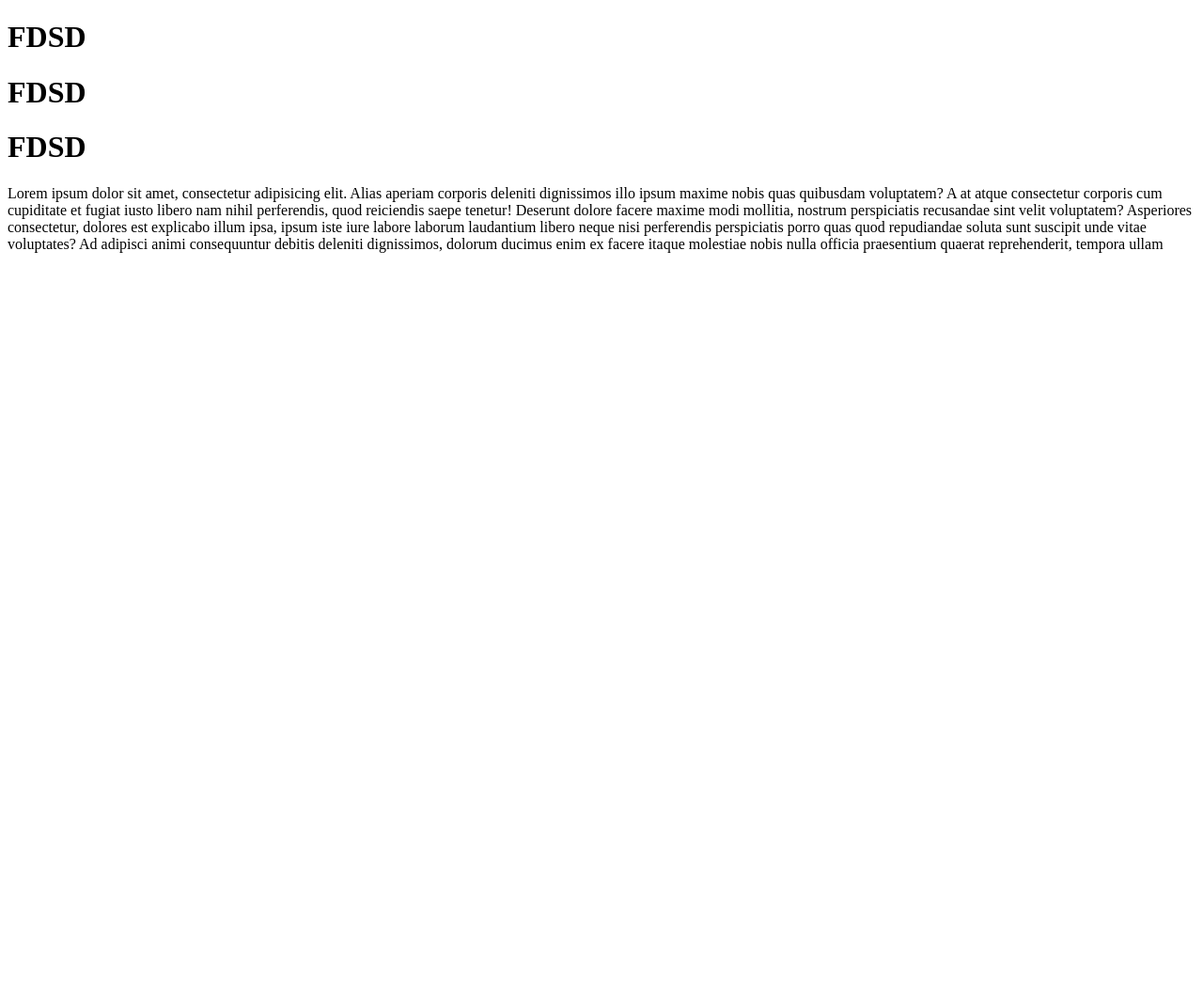
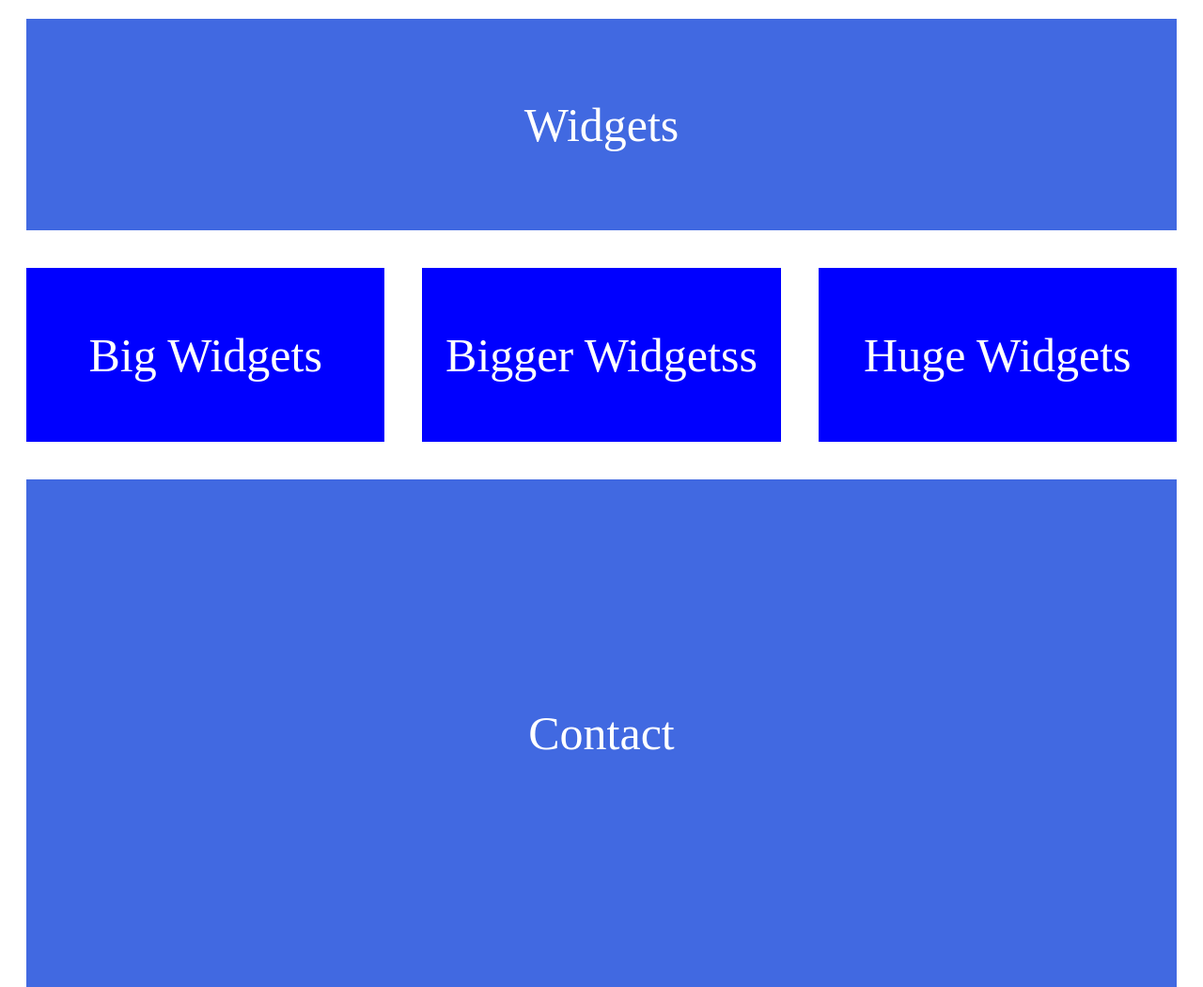
Before and after one commit to Sergey23131/html_proj, a plain HTML site: page lesson/index.html in a window 1280 px wide. Shown: the whole page at 94% size. Before the commit the page ends 800 px from the top, so only its background shows below. Drawn offline with Linux system fonts and the light colour scheme.

Commit message:
HTML_flex_1

```diff
--- /dev/null
+++ b/lesson/flex.css
@@ -0,0 +1,41 @@
+.main_box {
+    font-size: 50px;
+    width: 100%;
+    height: 900px;
+    color: white;
+}
+
+.first_block {
+    height: 25%;
+    display: flex;
+    justify-content: center;
+    align-items: center;
+    background-color: royalblue;
+    margin: 20px;
+
+}
+
+.second_block {
+    height: 25%;
+    display: flex;
+
+
+}
+
+.box {
+    margin: 20px;
+    display: flex;
+    justify-content: center;
+    align-items: center;
+    width: 33.3333%;
+    background-color: blue;
+}
+
+.third_block {
+    height: 60%;
+    margin: 20px;
+    display: flex;
+    justify-content: center;
+    align-items: center;
+    background-color: royalblue;
+}
--- a/lesson/index.html
+++ b/lesson/index.html
@@ -3,19 +3,21 @@
 <head>
     <meta charset="UTF-8" content="ie=edge">
     <title>Title</title>
+    <link rel="stylesheet" href="flex.css">
 </head>
 <body>
-<h1> FDSD </h1>
-<h1> FDSD </h1>
-<h1> FDSD </h1>
-<p1>Lorem ipsum dolor sit amet, consectetur adipisicing elit. Alias aperiam corporis deleniti dignissimos illo ipsum
-    maxime nobis quas quibusdam voluptatem? A at atque consectetur corporis cum cupiditate et fugiat iusto libero nam
-    nihil perferendis, quod reiciendis saepe tenetur! Deserunt dolore facere maxime modi mollitia, nostrum perspiciatis
-    recusandae sint velit voluptatem? Asperiores consectetur, dolores est explicabo illum ipsa, ipsum iste iure labore
-    laborum laudantium libero neque nisi perferendis perspiciatis porro quas quod repudiandae soluta sunt suscipit unde
-    vitae voluptates? Ad adipisci animi consequuntur debitis deleniti dignissimos, dolorum ducimus enim ex facere itaque
-    molestiae nobis nulla officia praesentium quaerat reprehenderit, tempora ullam
-</p1>
-<img src="images/img.png" alt="">
+<div class="main_box">
+    <div class="first_block">
+        <p>Widgets</p>
+    </div>
+    <div class="second_block">
+        <div class="box"><p>Big Widgets</p></div>
+        <div class="box"><p>Bigger Widgetss</p></div>
+        <div class="box"><p>Huge Widgets</p></div>
+    </div>
+    <div class="third_block">
+        <p>Contact</p>
+    </div>
+</div>
 </body>
 </html>
```
